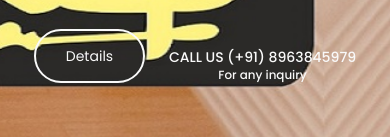
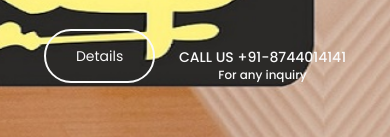
Before and after one commit to netsundigital/ratanbrooms, a plain HTML site: page index.html in a window 390 px wide. Shown: the part 359-496 px from the top of the page. Drawn offline with Linux system fonts and the light colour scheme.

Commit message:
Added mobile number

```diff
--- a/index.html
+++ b/index.html
@@ -77,7 +77,7 @@ Ratan project
                               <h1>RATAN BROOMS BEST BROOMS IN LOW PRICE WITH BETTER QUALITY.</h1>
                               <a href="#about" class="btn section-btn smoothScroll">Details</a>
                               <span>
-                                   CALL US (+91) 8963845979
+                                   CALL US +91-8744014141
                                    <small>For any inquiry</small>
                               </span>
                          </div>
```
